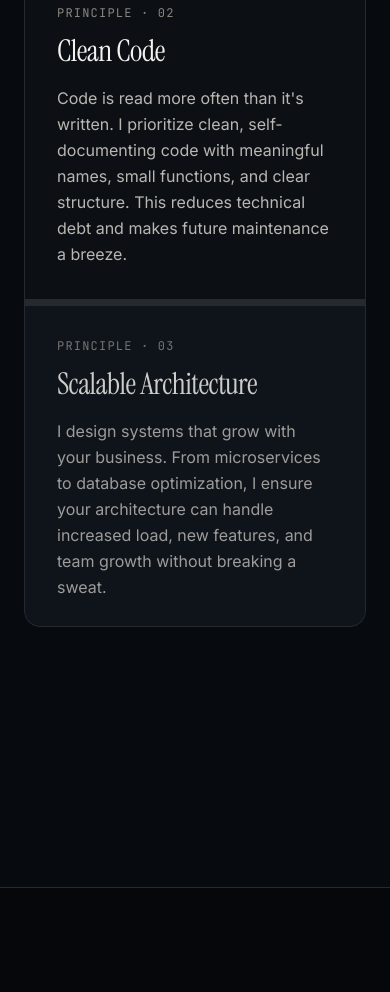
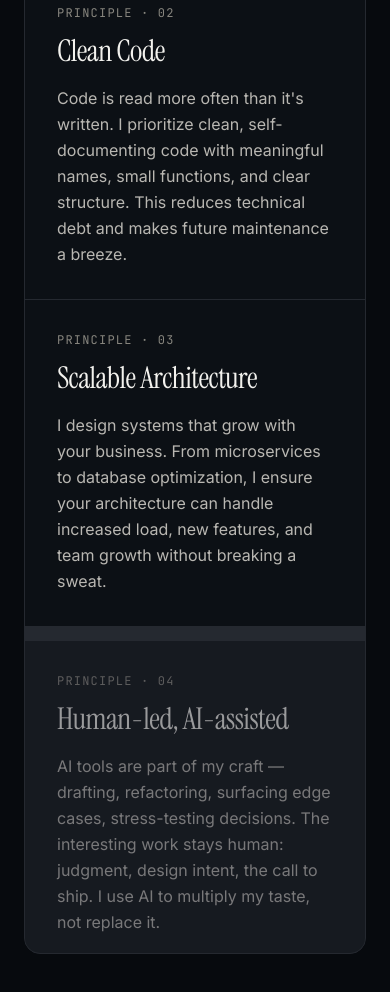
Before and after one commit to Fendry02/portfolio, a Next.js app: page / in a window 390 px wide. Shown: the part 7194-8186 px from the top of the page. Built offline with nearby package versions, Linux system fonts and the light colour scheme.

Commit message:
feat(philosophy): add AI-assisted craft principle, expand grid to 4 cols

```diff
--- a/app/components/philosophy.tsx
+++ b/app/components/philosophy.tsx
@@ -15,11 +15,11 @@ export default function Philosophy() {
           }
         />
 
-        <div className="mt-16 grid md:grid-cols-3 gap-px bg-line border border-line rounded-2xl overflow-hidden">
+        <div className="mt-16 grid md:grid-cols-2 lg:grid-cols-4 gap-px bg-line border border-line rounded-2xl overflow-hidden">
           {PILLARS.map((pillar, idx) => (
             <FadeIn
               key={pillar.title}
-              delay={(idx * 100) as 0 | 100 | 200}
+              delay={(idx * 100) as 0 | 100 | 200 | 300}
               className="bg-ink-2 p-8 md:p-10 hover:bg-ink-3 transition-colors"
             >
               <p className="font-mono text-xs text-paper-mute tracking-widest uppercase">
--- a/app/data/philosophy.ts
+++ b/app/data/philosophy.ts
@@ -23,4 +23,10 @@ export const PILLARS: readonly Pillar[] = [
     description:
       'I design systems that grow with your business. From microservices to database optimization, I ensure your architecture can handle increased load, new features, and team growth without breaking a sweat.',
   },
+  {
+    emoji: '🤝',
+    title: 'Human-led, AI-assisted',
+    description:
+      'AI tools are part of my craft — drafting, refactoring, surfacing edge cases, stress-testing decisions. The interesting work stays human: judgment, design intent, the call to ship. I use AI to multiply my taste, not replace it.',
+  },
 ]
```
